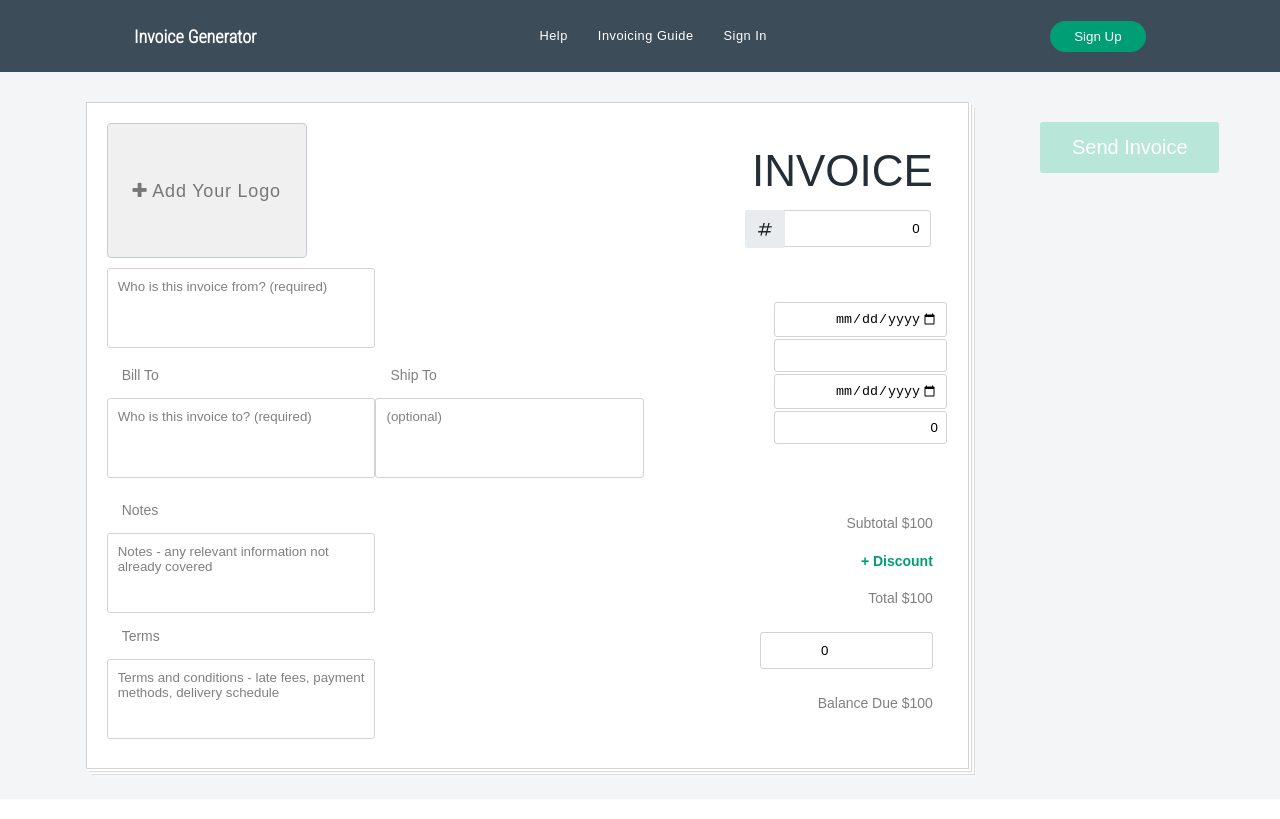
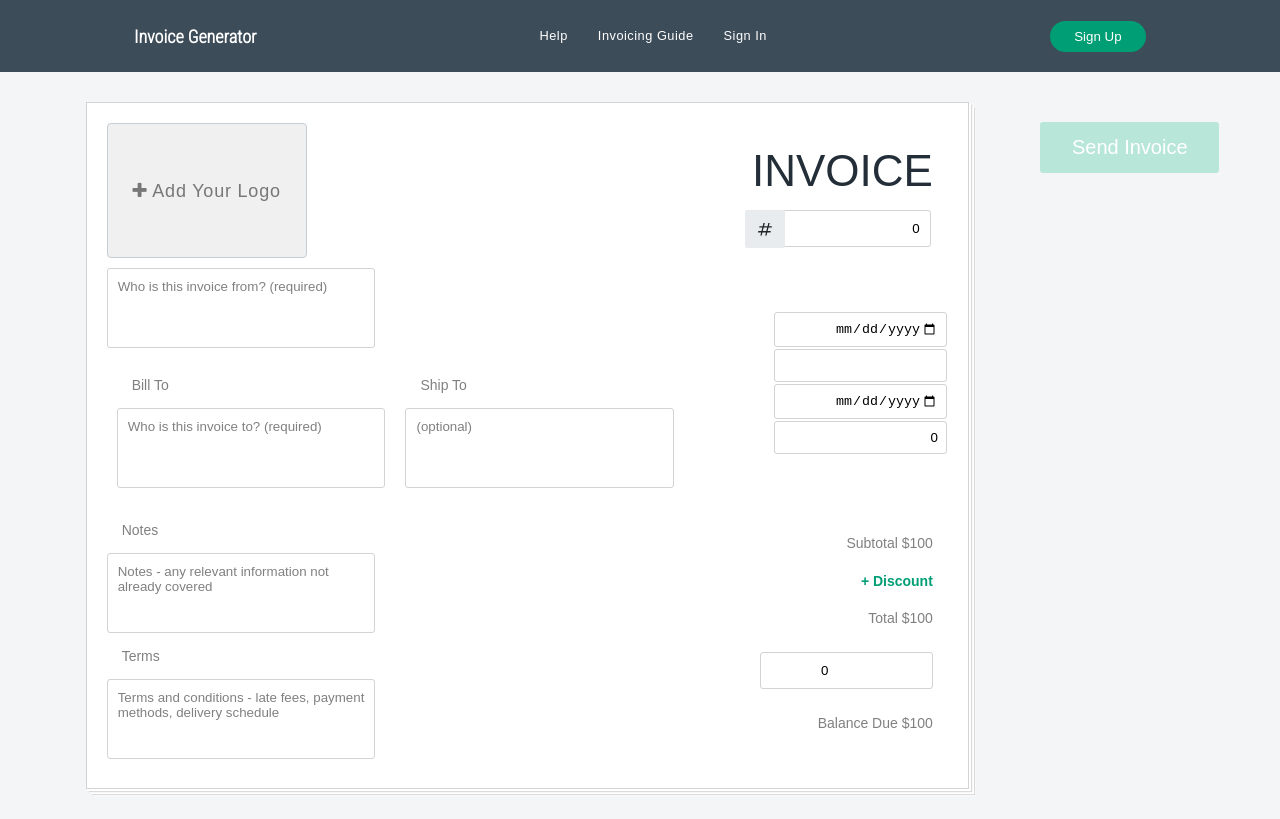
Before and after one commit to kritika27/invoice-generator-react, a React (Create React App) app: page / in a window 1280 px wide. Built offline with nearby package versions, Linux system fonts and the light colour scheme.

Commit message:
Added margin in bill

```diff
--- a/src/components/Form.js
+++ b/src/components/Form.js
@@ -97,7 +97,7 @@
                             onChange={(e) => setFrom(e.target.value)}
                         />
                         <div className="bill">
-                            <div style={{ display: "flex", flexDirection: "column" }}>
+                            <div style={{ display: "flex", flexDirection: "column",margin:"10px" }}>
                                 <label
                                     style={{ margin: "15px", color: "gray", fontFamily: "Helvetika,sans-serif", fontSize: "14px" }}
                                 >Bill To</label>
@@ -106,7 +106,7 @@
                                     onChange={(e) => setBillTo(e.target.value)}
                                 />
                             </div>
-                            <div style={{ display: "flex", flexDirection: "column" }}>
+                            <div style={{ display: "flex", flexDirection: "column",margin:"10px" }}>
                                 <label
                                     style={{ margin: "15px", color: "gray", fontFamily: "Helvetika,sans-serif", fontSize: "14px" }}
                                 >Ship To</label>
```
